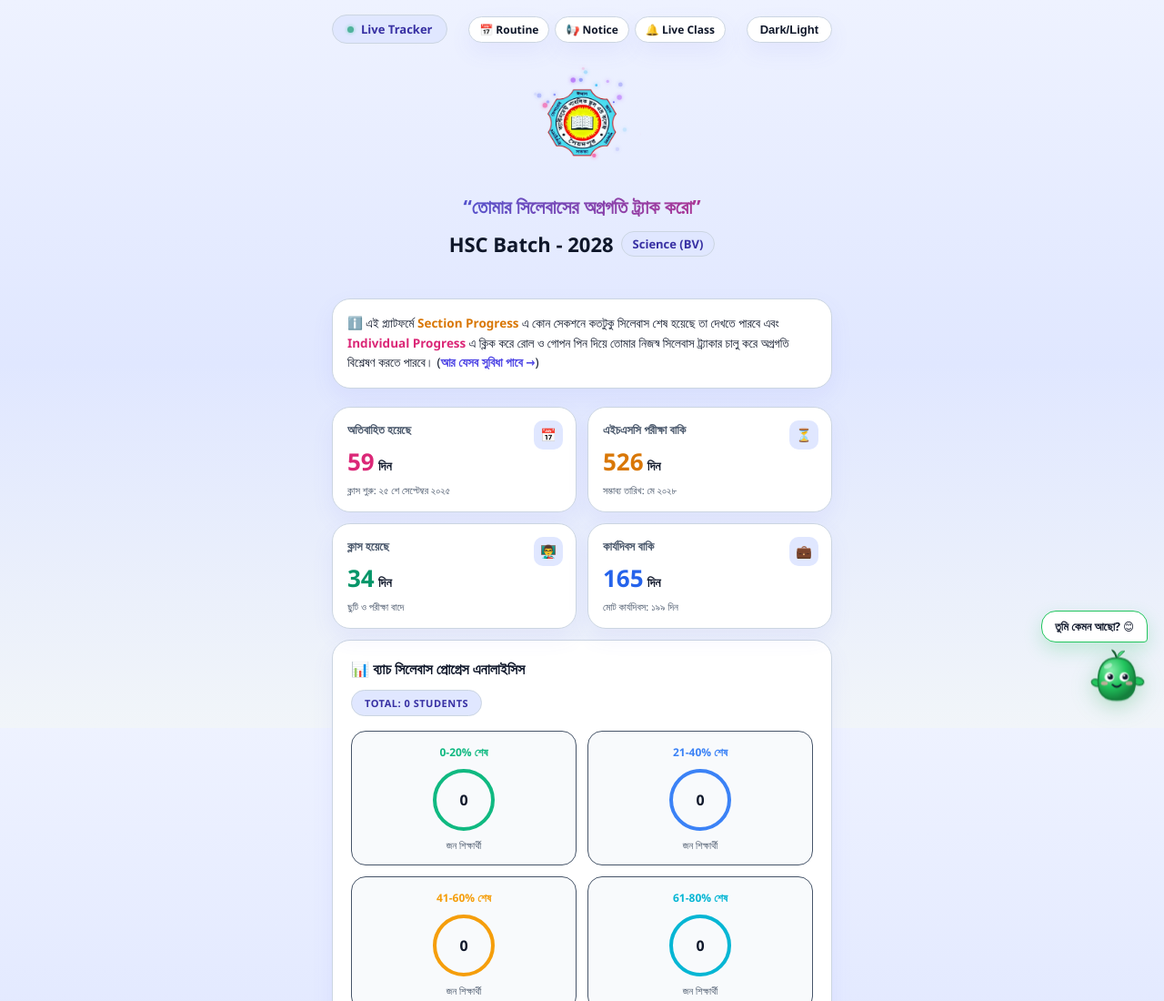
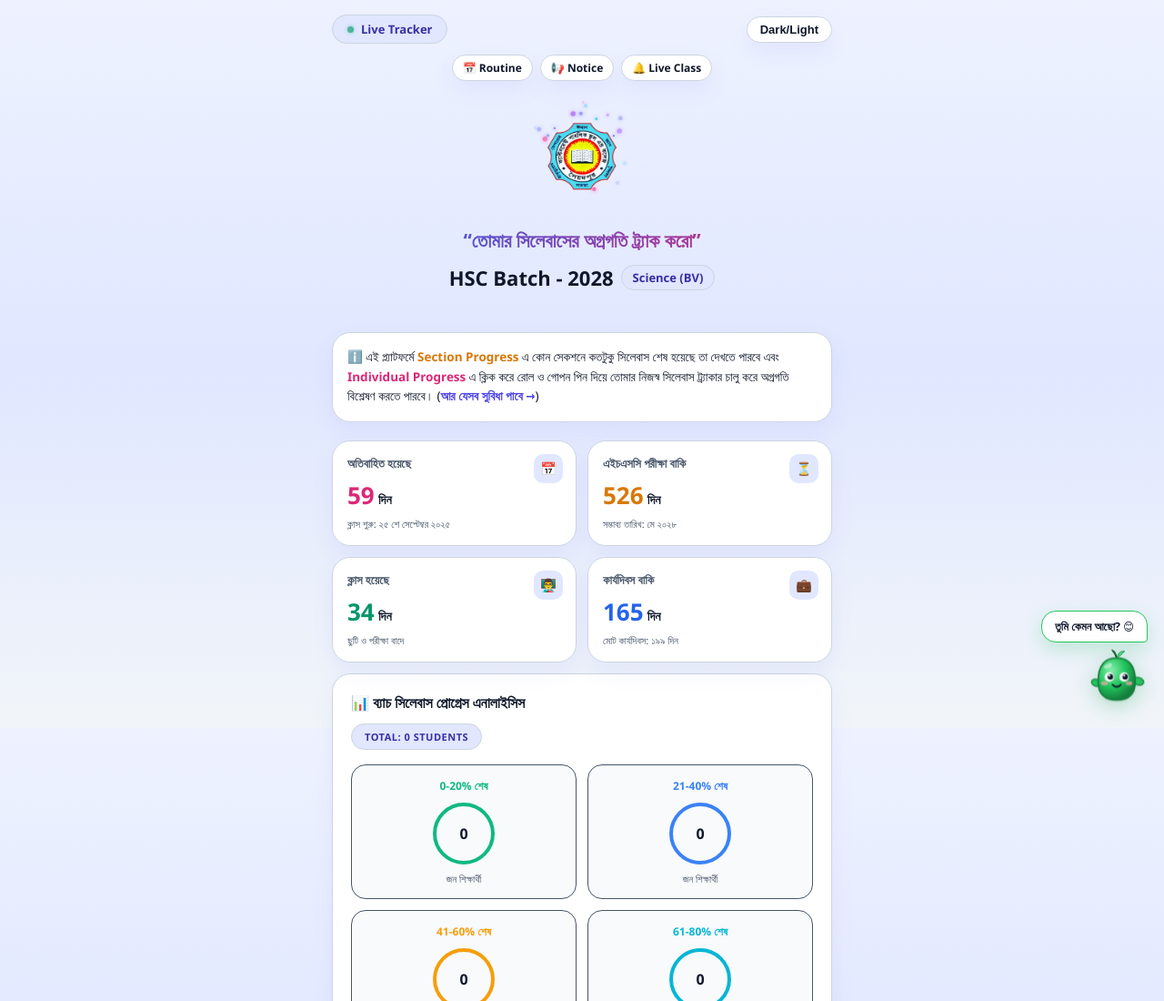
Before and after one commit to ahnaftahmid214/cpscshsctracker, a plain HTML site: page index.html in a window 1280 px wide. Shown: the top 1100 px of the page at 91% size. Drawn offline with Linux system fonts and the light colour scheme; no server answers.

Commit message:
index.html

```diff
--- a/index.html
+++ b/index.html
@@ -635,9 +635,10 @@ body {
 .top-nav-links {
     display: flex;
     align-items: center;
-    gap: 6px;
+    justify-content: center;
+    gap: 8px;
     flex-wrap: wrap;
-    justify-content: center;
+    margin: -8px 0 16px 0;
 }
 .top-nav-pill {
     background: var(--card-bg);
@@ -672,16 +673,17 @@ body {
 <div class="container">
 
 <!-- Top Header Row -->
+<!-- প্রথম লাইন: বামে Live Tracker, ডানে Dark/Light -->
 <div class="top-header-row">
     <div class="live-tracker-pill"><span class="green-dot"></span> Live Tracker</div>
-
-    <div class="top-nav-links">
-        <a href="routine.html" class="top-nav-pill">📅 Routine</a>
-        <a href="notice.html" class="top-nav-pill">📢 Notice</a>
-        <a href="ongoing.html" class="top-nav-pill">🔔 Live Class</a>
-    </div>
-
     <button class="theme-toggle-btn" onclick="toggleTheme()">Dark/Light</button>
+</div>
+
+<!-- দ্বিতীয় লাইন: ৩টি নতুন ফিচার -->
+<div class="top-nav-links">
+    <a href="routine.html" class="top-nav-pill">📅 Routine</a>
+    <a href="notice.html" class="top-nav-pill">📢 Notice</a>
+    <a href="ongoing.html" class="top-nav-pill">🔔 Live Class</a>
 </div>
 
 <div class="logo-container">
```
